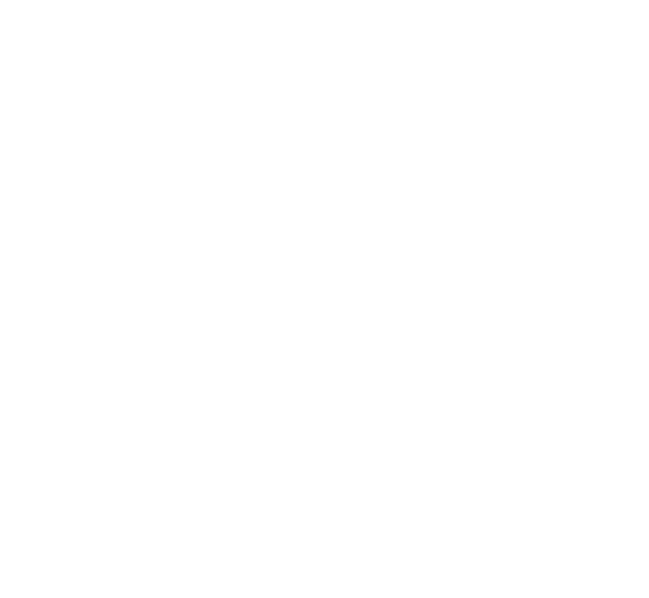
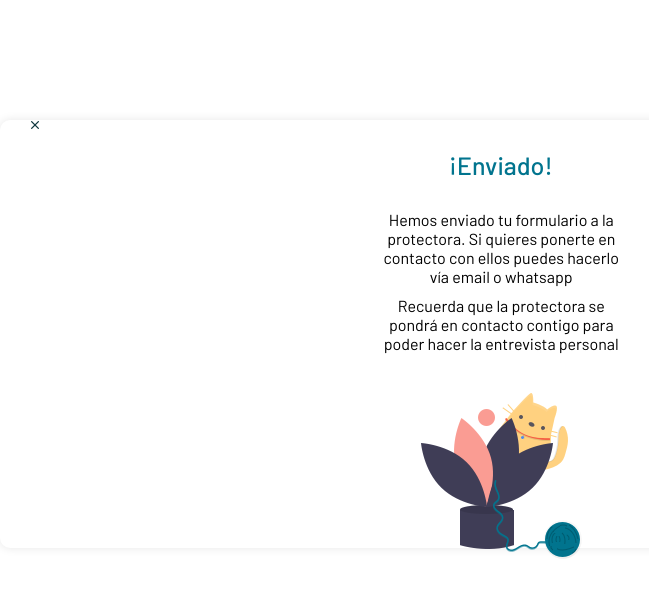
Before and after one commit to davidsotelo26/protectora-front, a React (Create React App) app: page /formsubmitted in a window 1280 px wide. Before the commit this address had no page. Shown: the top 598 px of the page, without its empty margins (20-669 px from the left). Built offline with nearby package versions, Linux system fonts and the light colour scheme.

Commit message:
hecho popup rellenado formulario adopcion y sus rutas

```diff
--- a/src/App.jsx
+++ b/src/App.jsx
@@ -1,5 +1,5 @@
 import "./App.scss";
-import { BrowserRouter as Router, Route, Routes, Form } from "react-router-dom";
+import { BrowserRouter as Router, Route, Routes } from "react-router-dom";
 import Splash from "./Pages/Onboarding/Splash/Splash";
 import Onboarding from "./Pages/Onboarding/Onboarding";
 import LoginCover from "./Pages/Login/LoginCover";
@@ -18,6 +18,8 @@
 import EstadoAdopcionCita from "./Pages/EstadoAdopcionPage/EstadoAdopcionCita";
 import Galeria from "./Pages/galeria/galeria";
 import AnimalGallery from "./Pages/animalGallery/animalGallery";
+import PopupFormulario from "./Pages/Popup/PopupFormulario";
+import PopupEstadoAdopcion from "./Pages/Popup/PopupAdopcion";
 
 function App() {
   return (
@@ -40,9 +42,11 @@
           <Route path="/adoptionstatus" element={<EstadoAdopcionResumen />} />
           <Route path="/adoptionstatusaditional" element={<EstadoAdopcionAdicional />} />
           <Route path="/adoptionstatuscita" element={<EstadoAdopcionCita />} />
-          <Route path="/formulario" element={<FormularioAdopcion />} />
-          <Route path="/galeria" element={<Galeria />} />
+          <Route path="/form" element={<FormularioAdopcion />} />
+          <Route path="/galery" element={<Galeria />} />
           <Route path="/animals/:id" element={<PetProfile />} />
+          <Route path="/formsubmitted" element={<PopupFormulario />} />
+          <Route path="/requestadoption" element={<PopupEstadoAdopcion />} />
 
         </Routes>
       </Router>
--- a/src/Pages/FormularioAdopcion/FormularioAdopcion.jsx
+++ b/src/Pages/FormularioAdopcion/FormularioAdopcion.jsx
@@ -1,4 +1,5 @@
 import "./FormularioAdopcion.scss";
+import { useNavigate } from "react-router-dom";
 import React, { useState } from "react";
 import ProgressBar from "../../Components/ProgressBar/ProgressBar";
 import BotonRetroceso from "../../assets/dentro/retroceso.png";
@@ -22,7 +23,10 @@
   const dniRegex = /^[0-9]{8}[A-Za-z]$/;
   const [codigoPostal, setCodigoPostal] = useState("");
   const [aceptoTerminos, setAceptoTerminos] = useState(false);
-
+  const navigate = useNavigate();
+  const handleLastButton = () => {
+    navigate("/formsubmitted");
+  };
 
   // FUNCIONES PARA EL FORMULARIO
 
@@ -78,7 +82,6 @@
 
   return (
     <div className="divFormularioAdopcion">
-
       {/* PUNTO 1 */}
 
       {step === 1 && (
@@ -440,7 +443,11 @@
             </label>
           </div>
 
-          <button button className="buttonFormulario" onClick={handleContinue}>
+          <button
+            button
+            className="buttonFormulario"
+            onClick={handleLastButton}
+          >
             Enviar
           </button>
         </div>
--- /dev/null
+++ b/src/Pages/Popup/PopupFormulario.jsx
@@ -0,0 +1,40 @@
+import "./PopupFormulario.scss";
+import { useNavigate } from "react-router-dom";
+import ImagenFormularioEnviado from "../../assets/gatoformularioenviado.png";
+import ImagenXpopup from "../../assets/cerrar.png";
+
+const PopupFormulario = ({ onClose = () => {} }) => {
+  const navigate = useNavigate();
+
+  const handleClose = () => {
+    onClose();
+    navigate("/adoptionstatus");
+  };
+
+  return (
+    <div className="divPopup">
+      <img
+        className="buttonPopup"
+        src={ImagenXpopup}
+        onClick={handleClose}
+        alt="Boton cerrar formulario enviado"
+      />
+      <h2 className="h2Popup">¡Enviado!</h2>
+      <p className="pPopup">
+        Hemos enviado tu formulario a la protectora. Si quieres ponerte en
+        contacto con ellos puedes hacerlo vía email o whatsapp
+      </p>
+      <p className="pPopup">
+        Recuerda que la protectora se pondrá en contacto contigo para poder
+        hacer la entrevista personal
+      </p>
+      <img
+        className="imgPopup"
+        src={ImagenFormularioEnviado}
+        alt="Imagen descriptiva"
+      />
+    </div>
+  );
+};
+
+export default PopupFormulario;
--- /dev/null
+++ b/src/Pages/Popup/PopupFormulario.scss
@@ -0,0 +1,46 @@
+.divPopup {
+  width: 80%;
+  height: 48.5vh;
+  display: flex;
+  flex-direction: column;
+  justify-content: center;
+  align-items: center;
+  background-color: #fff;
+  padding: 20px;
+  border-radius: 10px;
+  box-shadow: 0px 0px 10px rgba(0, 0, 0, 0.1);
+  margin-left: 2.5vh;
+  margin-top: 15vh;
+}
+
+.buttonPopup {
+  align-self: flex-start;
+  background: none;
+  border: none;
+  font-size: 1.5em;
+  cursor: pointer;
+}
+
+.h2Popup {
+  width: 105px;
+  height: 30px;
+  margin-top: 10px;
+  margin-bottom: 30px;
+  color: rgb(1 116 142);
+  font-size: 25px;
+  font-weight: 500;
+}
+
+.pPopup {
+  width: 236px;
+  height: auto;
+  text-align: center;
+  font-size: 16px;
+  margin-bottom: 10px;
+}
+
+.imgPopup {
+  width: 161px;
+  height: 166px;
+  margin-top: 30px;
+}
```
Also changed, not shown: src/Pages/Popup/PopupAdopcion.jsx (added), src/Pages/Popup/PopupAdopcion.scss (added), src/assets/gatoformularioenviado.png (renamed from src/assets/undrawPlayfulCatRchv.png).
